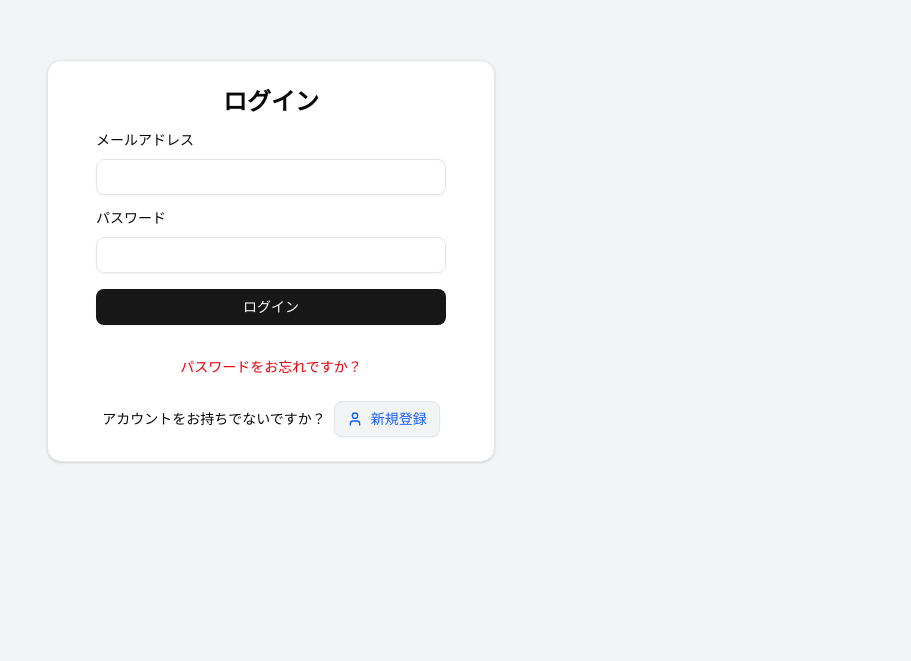
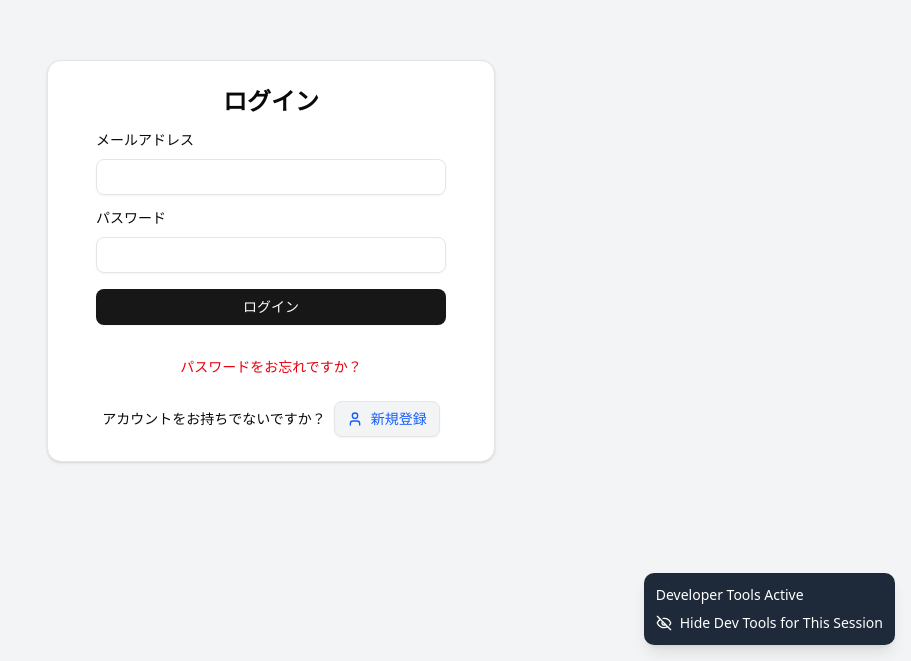
Before and after one commit to phyu-yuime/dashborad-app, a Next.js app: page / in a window 1280 px wide. Shown: the part 139-800 px from the top of the page, without its empty margins (369-1280 px from the left). Built offline with nearby package versions, Linux system fonts and the light colour scheme; no server answers.

Commit message:
feat:add logout button for dashboard

```diff
--- a/features/dashboard/DashboardPage.tsx
+++ b/features/dashboard/DashboardPage.tsx
@@ -4,6 +4,7 @@ import React, { useState, useEffect } from 'react';
 import { Button } from '@/components/ui/button';
 import { Input } from '@/components/ui/input';
 import { Textarea } from '@/components/ui/textarea';
+import { LogOut } from 'lucide-react';
 import {
     Drawer,
     DrawerClose,
@@ -197,6 +198,24 @@ export default function DashboardPage() {
         }
     };
 
+    //logout function
+    const handleLogout = async () => {
+        try {
+            const response = await fetch(`${process.env.NEXT_PUBLIC_API_URL}/auth/logout/`, {
+                method: 'POST',
+                credentials: 'include',
+            });
+            if (response.ok) {
+                setUser(null);
+                window.location.href = '/login';
+            } else {
+                alert('ログアウトに失敗しました');
+            }
+        } catch (error) {
+            alert('ログアウト時にエラーが発生しました');
+        }
+    };
+
     const resetForm = () => {
         setNewTitle('');
         setNewContent('');
@@ -208,8 +227,19 @@ export default function DashboardPage() {
         <div className="flex min-h-screen">
             {/* Sidebar */}
             <div className="w-64 border-r p-4 hidden md:block">
-                <h2 className="text-xl font-semibold mb-4">Dashboard</h2>
-
+                <div className="flex all-center justify-between mb-6">
+                    <div className="flex items-center justify-between">
+                        <h2 className="text-xl font-semibold mb-4">Dashboard</h2>
+                        <Button
+                            variant="ghost"
+                            className="flex items-center gap-2 text-red-600"
+                            onClick={handleLogout}
+                        >
+                            <LogOut size={18} />
+                            ログアウト
+                        </Button>
+                    </div>
+                </div>
                 {/* User info section */}
                 <div className="mb-6 py-2 border-b">
                     <div className="flex items-center gap-2 mb-2">
@@ -231,6 +261,7 @@ export default function DashboardPage() {
                             メーモを作成
                         </Button>
                     </DrawerTrigger>
+
                 </Drawer>
             </div>
 
--- a/pages/_app.tsx
+++ b/pages/_app.tsx
@@ -1,43 +1,54 @@
+// pages/_app.tsx
 import "@/styles/globals.css";
 import type { AppProps } from "next/app";
 import React, { useEffect, useState } from "react";
 import axios from "axios";
-
-declare global {
-    interface Window {
-        __REACT_DEVTOOLS_GLOBAL_HOOK__: any;
-    }
-}
-
-// React DevTools を無効化
-if (typeof window !== 'undefined' && process.env.NODE_ENV === 'production') {
-    // Disable React DevTools
-    if (window.__REACT_DEVTOOLS_GLOBAL_HOOK__) {
-        for (const prop in window.__REACT_DEVTOOLS_GLOBAL_HOOK__) {
-            (window.__REACT_DEVTOOLS_GLOBAL_HOOK__ as any)[prop] = typeof Function;
-        }
-    }
-}
+import { EyeOff } from "lucide-react"; // Optional icon
 
 export default function App({ Component, pageProps }: AppProps) {
     const [date, setDate] = useState<Date>(new Date());
+    const [showDeveloperTools, setShowDeveloperTools] = useState(true);
+
+    // Check sessionStorage on first render
     useEffect(() => {
+        const hide = sessionStorage.getItem("hideDeveloperTools");
+        if (hide === "true") {
+            setShowDeveloperTools(false);
+        }
+
+        // Example API call
         axios
             .get(`${process.env.NEXT_PUBLIC_API_URL}/auth/`, {
                 withCredentials: true,
             })
             .then((response) => {
-                setDate(response.data);
+                setDate(response.data); // replace or use as needed
             })
             .catch((error) => {
                 console.error("There was an error!", error);
             });
     }, []);
+
+    const handleHideDevTools = () => {
+        sessionStorage.setItem("hideDeveloperTools", "true");
+        setShowDeveloperTools(false);
+    };
+
     return (
         <div className="App">
-            <div>
-                <Component {...pageProps} />
-            </div>
+            <Component {...pageProps} />
+            {process.env.NODE_ENV === "development" && showDeveloperTools && (
+                <div className="fixed bottom-4 right-4 bg-gray-800 text-white p-3 rounded-lg shadow-lg z-50">
+                    <p className="mb-2 text-sm font-medium">Developer Tools Active</p>
+                    <button
+                        onClick={handleHideDevTools}
+                        className="flex items-center gap-2 text-sm hover:opacity-80"
+                    >
+                        <EyeOff size={16} />
+                        Hide Dev Tools for This Session
+                    </button>
+                </div>
+            )}
         </div>
     );
 }
```
